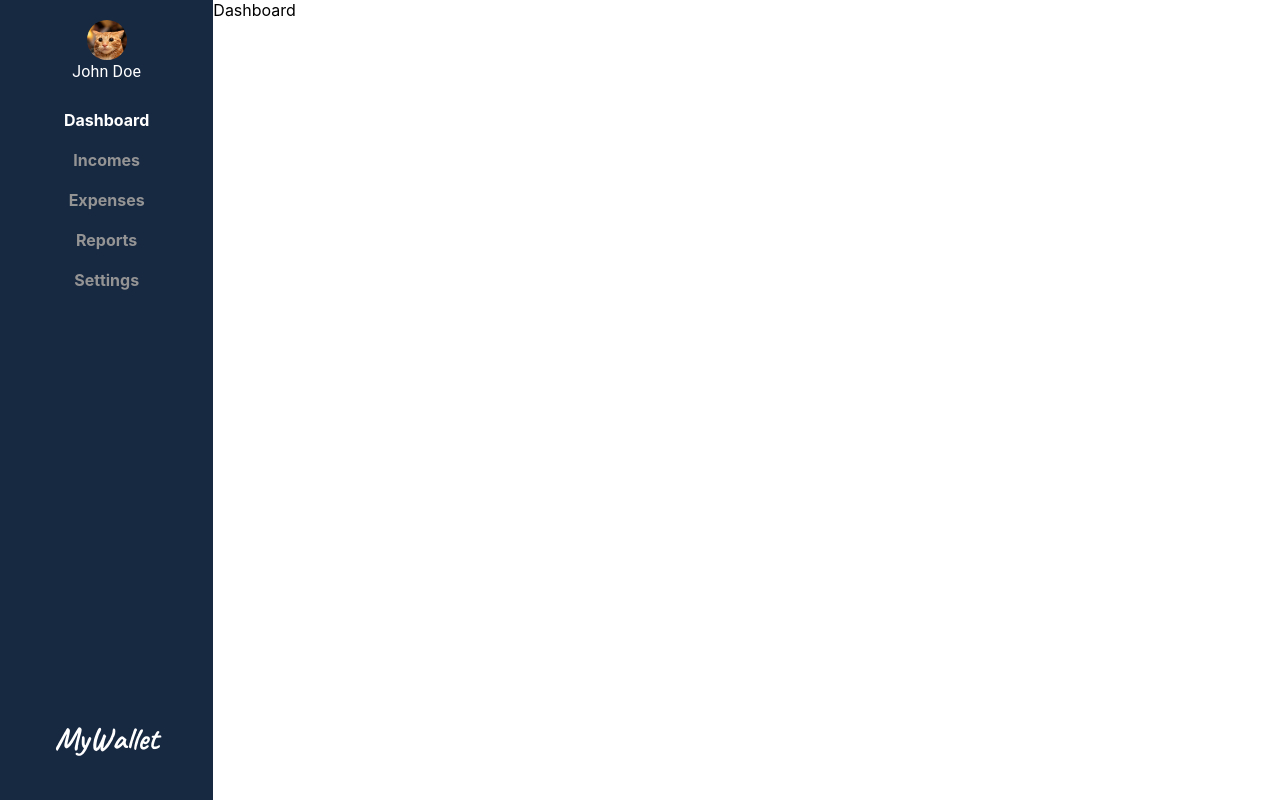
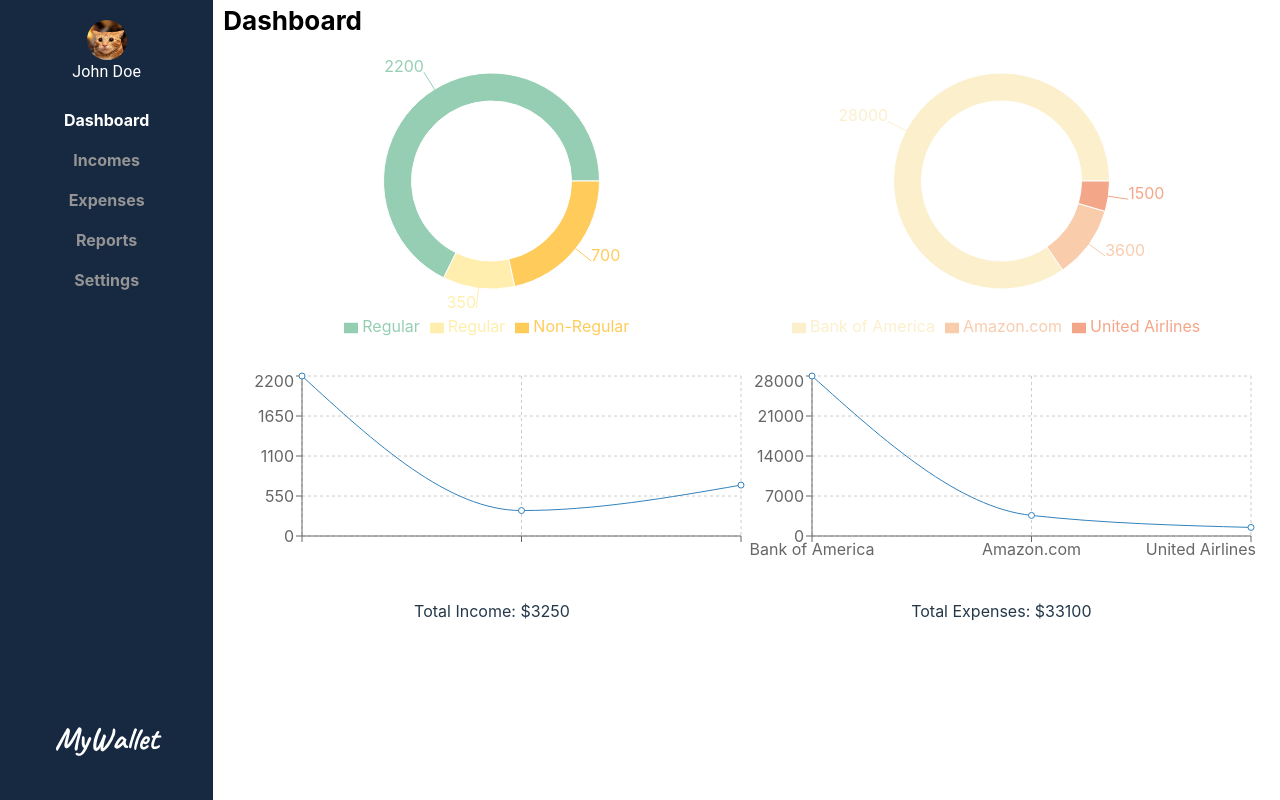
Before and after one commit to IvanDanyliuk/mywallet-fe, a React (Create React App) app: page / in a window 1280 px wide. Built offline with nearby package versions, Linux system fonts and the light colour scheme.

Commit message:
The Dashboard page has been implemented

```diff
--- a/package.json
+++ b/package.json
@@ -7,6 +7,7 @@
     "@emotion/styled": "^11.8.1",
     "@mui/material": "^5.7.0",
     "@mui/styled-engine-sc": "^5.7.0",
+    "@reduxjs/toolkit": "^1.8.1",
     "@testing-library/jest-dom": "^5.14.1",
     "@testing-library/react": "^13.0.0",
     "@testing-library/user-event": "^13.2.1",
@@ -14,8 +15,10 @@
     "@types/node": "^16.7.13",
     "react": "^18.1.0",
     "react-dom": "^18.1.0",
+    "react-redux": "^8.0.1",
     "react-router-dom": "^6.3.0",
     "react-scripts": "5.0.1",
+    "recharts": "^2.1.9",
     "styled-components": "^5.3.5",
     "typescript": "^4.4.2",
     "web-vitals": "^2.1.0"
--- /dev/null
+++ b/src/components/Charts/DynamicChart.tsx
@@ -0,0 +1,19 @@
+import React from 'react';
+import { CartesianGrid, Line, LineChart, ResponsiveContainer, Tooltip, XAxis, YAxis } from 'recharts';
+import { IChart } from '../../types/types';
+
+const DynamicChart: React.FC<IChart> = ({ data, dataKey, nameKey }) => {
+  return (
+    <ResponsiveContainer width={'50%'} height={200}>
+      <LineChart data={data}>
+        <CartesianGrid strokeDasharray={'3 3'} />
+        <XAxis dataKey={dataKey} />
+        <YAxis />
+        <Line type='monotone' dataKey={nameKey} />
+        <Tooltip />
+      </LineChart>
+    </ResponsiveContainer>
+  );
+};
+
+export default DynamicChart;
--- /dev/null
+++ b/src/components/Charts/StructureChart.tsx
@@ -0,0 +1,20 @@
+import React from 'react';
+import { PieChart, Pie, Cell, Legend, ResponsiveContainer } from 'recharts';
+import { IChart } from '../../types/types';
+
+const StructureChart: React.FC<IChart> = ({data, dataKey, nameKey}) => {
+  return (
+    <ResponsiveContainer width={'100%'} height={300}>
+      <PieChart>
+        <Pie data={data} dataKey={dataKey} nameKey={nameKey} innerRadius={80} fill='#1ad37c' label>
+          {data.map((item: any, i: number) => (
+            <Cell key={i} fill={item.badgeColor} />
+          ))}
+        </Pie>
+        <Legend />
+      </PieChart>
+    </ResponsiveContainer>
+  );
+};
+
+export default StructureChart;
--- /dev/null
+++ b/src/helpers/data.ts
@@ -0,0 +1,59 @@
+export const data = {
+  incomes: [
+    {
+      date: 'May 11th',
+      source: 'Salary',
+      amount: 2200,
+      category: 'Regular',
+      description: 'Monthly salary',
+      badgeColor: '#96ceb4',
+    },
+    {
+      date: 'May 11th',
+      source: 'Deposit Revenue',
+      amount: 350,
+      category: 'Regular',
+      description: 'Bank revenue',
+      badgeColor: '#ffeead',
+    },
+    {
+      date: 'May 11th',
+      source: 'Freelance',
+      amount: 700,
+      category: 'Non-Regular',
+      description: 'Getting payment from the customer',
+      badgeColor: '#ffcc5c',
+    }
+  ],
+  expenses: [
+    {
+      date: 'May 11th',
+      merchant: 'Bank of America',
+      amount: 28000,
+      image: '',
+      category: 'Car',
+      description: 'Buying a new car',
+      badgeColor: '#fbefcc',
+    },
+    {
+      date: 'May 11th',
+      merchant: 'Amazon.com',
+      amount: 3600,
+      image: '',
+      category: 'Equipment',
+      description: 'Buying a laptop',
+      badgeColor: '#f9ccac',
+    },
+    {
+      date: 'May 11th',
+      merchant: 'United Airlines',
+      amount: 1500,
+      image: '',
+      category: 'Travel',
+      description: 'Booking a fly tickets',
+      badgeColor: '#f4a688',
+    },
+  ],
+  totalIncome: 3250,
+  totalExpenses: 33100,
+};
--- /dev/null
+++ b/src/helpers/helpers.ts
@@ -0,0 +1,7 @@
+import { useLocation } from "react-router-dom"
+
+export const getPageTitleFromUrl = (urlData: string): string => {
+  if(urlData === '/') return 'Dashboard';
+  const title = urlData.split('/')[1];
+  return title[0].toUpperCase() + title.slice(1);
+}
--- a/src/layouts/Layout.tsx
+++ b/src/layouts/Layout.tsx
@@ -1,19 +1,29 @@
 import React from 'react';
+import { useLocation } from 'react-router-dom';
 import Navigation from '../components/Navigation/Navigation';
-import { LayoutSection, MainContainer } from './styles';
+import { getPageTitleFromUrl } from '../helpers/helpers';
+import { Content, LayoutSection, MainContainer, PageHeading } from './styles';
 
 interface Props {
   children: React.ReactNode
 }
 
 const Layout: React.FC<Props> = ({ children }) => {
+  const { pathname } = useLocation();
+  const title = getPageTitleFromUrl(pathname);
+
   return (
     <MainContainer container>
       <LayoutSection item xs={2}>
         <Navigation />
       </LayoutSection>
       <LayoutSection item xs={10}>
-        {children}
+        <PageHeading>
+          {title}
+        </PageHeading>
+        <Content>
+          {children}
+        </Content>
       </LayoutSection>
     </MainContainer>
   );
--- a/src/layouts/styles.tsx
+++ b/src/layouts/styles.tsx
@@ -1,6 +1,16 @@
-import { Grid } from '@mui/material';
+import { Container, Grid } from '@mui/material';
 import styled from 'styled-components';
 
 export const MainContainer = styled(Grid)``;
 
-export const LayoutSection = styled(Grid)``;
+export const LayoutSection = styled(Grid)`
+  position: relative;
+`;
+
+export const PageHeading = styled.h2`
+  margin: 0;
+  padding: 5px 10px;
+  font-size: 26px;
+`;
+
+export const Content = styled(Container)``;
--- a/src/pages/Dashboard/Dashboard.tsx
+++ b/src/pages/Dashboard/Dashboard.tsx
@@ -1,9 +1,26 @@
-import React from 'react'
-import Layout from '../../layouts/Layout';
+import React from 'react';
+import DynamicChart from '../../components/Charts/DynamicChart';
+import StructureChart from '../../components/Charts/StructureChart';
+import { data } from '../../helpers/data';
+import { ChartGroup, Dynamic, MainContainer, Result, ResultData } from './styles';
 
 const Dashboard: React.FC = () => {
+
   return (
-    <div>Dashboard</div>
+    <MainContainer>
+      <ChartGroup>
+        <StructureChart data={data.incomes} dataKey='amount' nameKey='category' />
+        <StructureChart data={data.expenses} dataKey='amount' nameKey='merchant' />
+      </ChartGroup>
+      <Dynamic>
+        <DynamicChart data={data.incomes} dataKey='categories' nameKey='amount' />
+        <DynamicChart data={data.expenses} dataKey='merchant' nameKey='amount' />
+      </Dynamic>
+      <ResultData>
+        <Result variant='inherit'>Total Income: ${data.totalIncome}</Result>
+        <Result variant='inherit'>Total Expenses: ${data.totalExpenses}</Result>
+      </ResultData>
+    </MainContainer>
   );
 };
 
--- a/src/pages/Dashboard/styles.tsx
+++ b/src/pages/Dashboard/styles.tsx
@@ -1 +1,31 @@
+import { Box, Typography } from '@mui/material';
 import styled from 'styled-components';
+
+export const MainContainer = styled(Box)`
+
+`;
+
+export const ChartGroup = styled(Box)`
+  position: relative;
+  width: 100%;
+  display: flex;
+  justify-content: center;
+`;
+
+export const Dynamic = styled(Box)`
+  padding-top: 30px;
+  display: flex;
+`;
+
+export const ResultData = styled(Box)`
+  position: relative;
+  padding-top: 30px;
+  display: flex;
+`;
+
+export const Result = styled(Typography)`
+  width: 50%;
+  font-size: 24px;
+  text-align: center;
+  color: #24384a;
+`;
--- /dev/null
+++ b/src/types/types.ts
@@ -0,0 +1,13 @@
+export interface IChart {
+  data: {
+    date: string;
+    source?: string;
+    amount: number;
+    category?: string;
+    merchant?: string;
+    description: string;
+    badgeColor: string;
+  }[];
+  dataKey: string;
+  nameKey?: string;
+};
```
Also changed, not shown: 1 other file (tests, documents, lock files or other folders).
